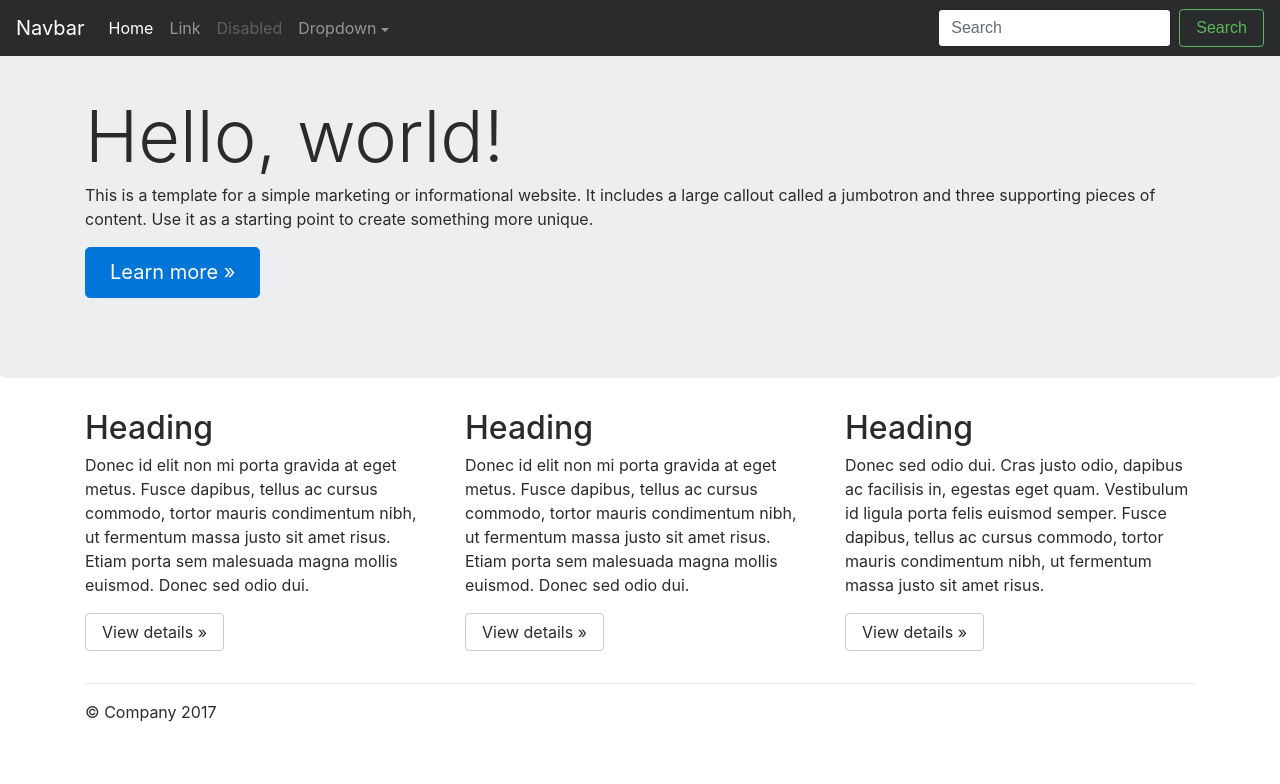
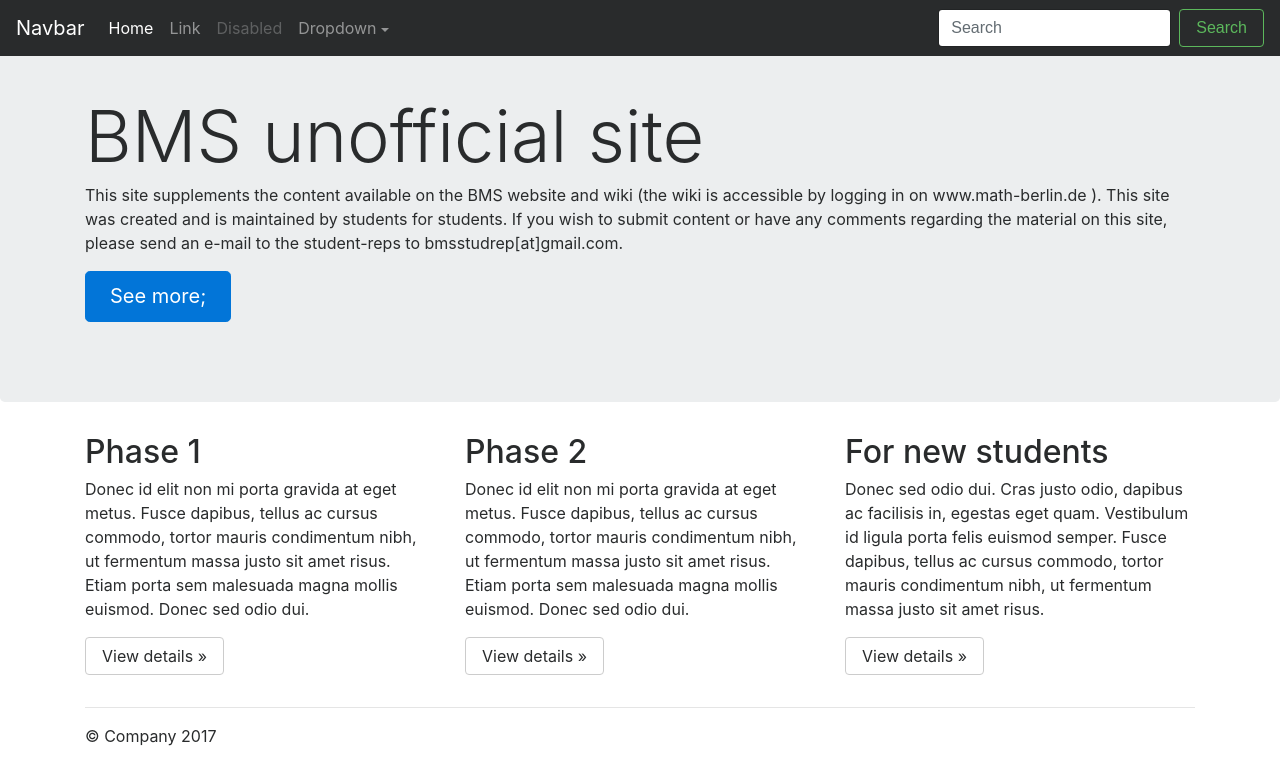
Before and after one commit to BMSunofficial/BMSunofficial.github.io, a plain HTML site: page index.html in a window 1280 px wide. Drawn offline with nearby package versions, Linux system fonts and the light colour scheme; a script that the page names is missing.

Commit message:
Jumbotron template

```diff
--- a/index.html
+++ b/index.html
@@ -7,7 +7,7 @@
     <meta name="author" content="">
     <link rel="icon" href="../../favicon.ico">
 
-    <title>Jumbotron Template for Bootstrap</title>
+    <title>BMS unofficial site</title>
 
     <!-- Bootstrap core CSS -->
     <link href="css/bootstrap.min.css" rel="stylesheet">
@@ -54,9 +54,12 @@
     <!-- Main jumbotron for a primary marketing message or call to action -->
     <div class="jumbotron">
       <div class="container">
-        <h1 class="display-3">Hello, world!</h1>
-        <p>This is a template for a simple marketing or informational website. It includes a large callout called a jumbotron and three supporting pieces of content. Use it as a starting point to create something more unique.</p>
-        <p><a class="btn btn-primary btn-lg" href="#" role="button">Learn more &raquo;</a></p>
+        <h1 class="display-3">BMS unofficial site</h1>
+        <p>This site supplements the content available on the BMS website and wiki (the wiki is accessible by logging in on www.math-berlin.de ). This site was created and is maintained by students for students.
+
+If you wish to submit content or have any comments regarding the material on this site, please send an e-mail to the student-reps to bmsstudrep[at]gmail.com.
+</p>
+        <p><a class="btn btn-primary btn-lg" href="#" role="button">See more;</a></p>
       </div>
     </div>
 
@@ -64,17 +67,17 @@
       <!-- Example row of columns -->
       <div class="row">
         <div class="col-md-4">
-          <h2>Heading</h2>
+          <h2>Phase 1</h2>
           <p>Donec id elit non mi porta gravida at eget metus. Fusce dapibus, tellus ac cursus commodo, tortor mauris condimentum nibh, ut fermentum massa justo sit amet risus. Etiam porta sem malesuada magna mollis euismod. Donec sed odio dui. </p>
           <p><a class="btn btn-secondary" href="#" role="button">View details &raquo;</a></p>
         </div>
         <div class="col-md-4">
-          <h2>Heading</h2>
+          <h2>Phase 2</h2>
           <p>Donec id elit non mi porta gravida at eget metus. Fusce dapibus, tellus ac cursus commodo, tortor mauris condimentum nibh, ut fermentum massa justo sit amet risus. Etiam porta sem malesuada magna mollis euismod. Donec sed odio dui. </p>
           <p><a class="btn btn-secondary" href="#" role="button">View details &raquo;</a></p>
        </div>
         <div class="col-md-4">
-          <h2>Heading</h2>
+          <h2>For new students</h2>
           <p>Donec sed odio dui. Cras justo odio, dapibus ac facilisis in, egestas eget quam. Vestibulum id ligula porta felis euismod semper. Fusce dapibus, tellus ac cursus commodo, tortor mauris condimentum nibh, ut fermentum massa justo sit amet risus.</p>
           <p><a class="btn btn-secondary" href="#" role="button">View details &raquo;</a></p>
         </div>
```
